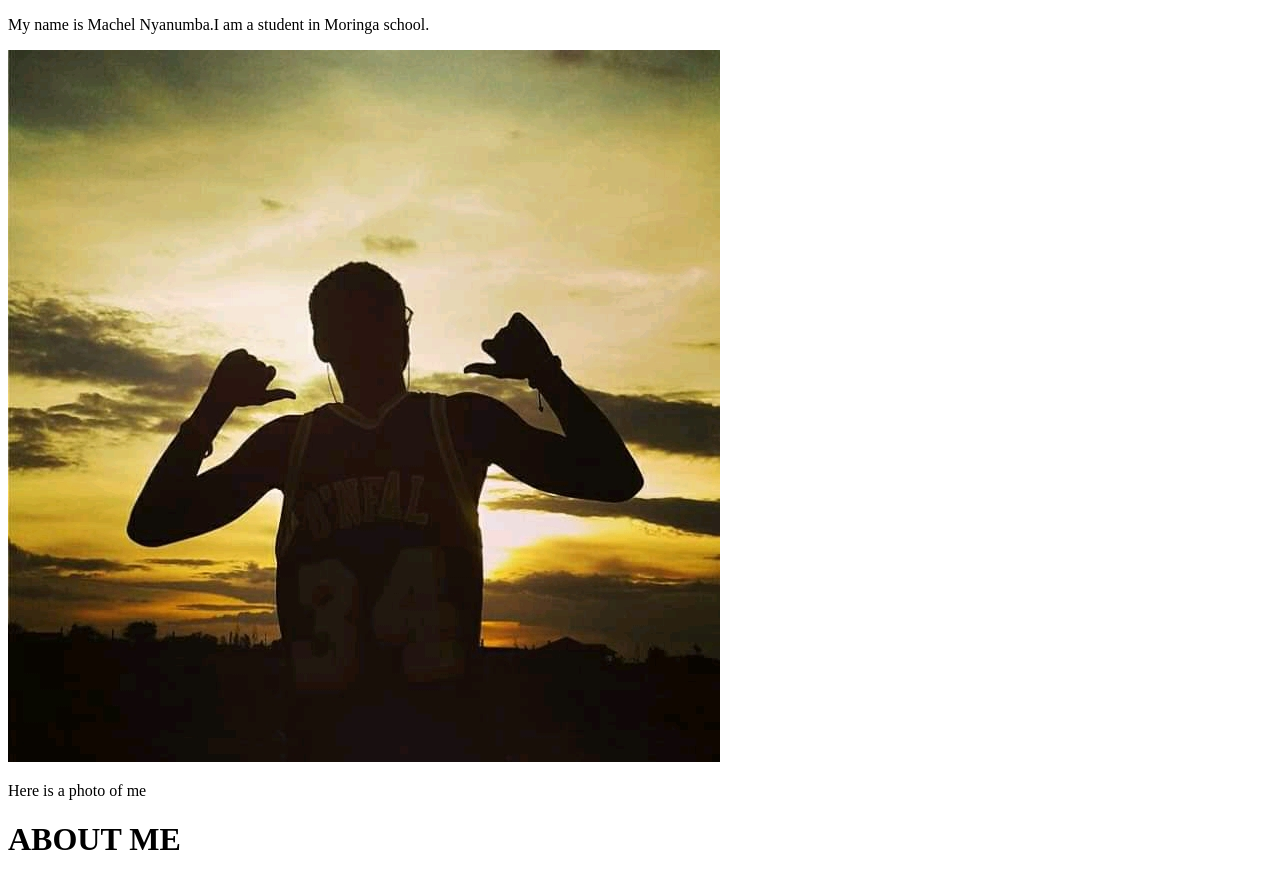
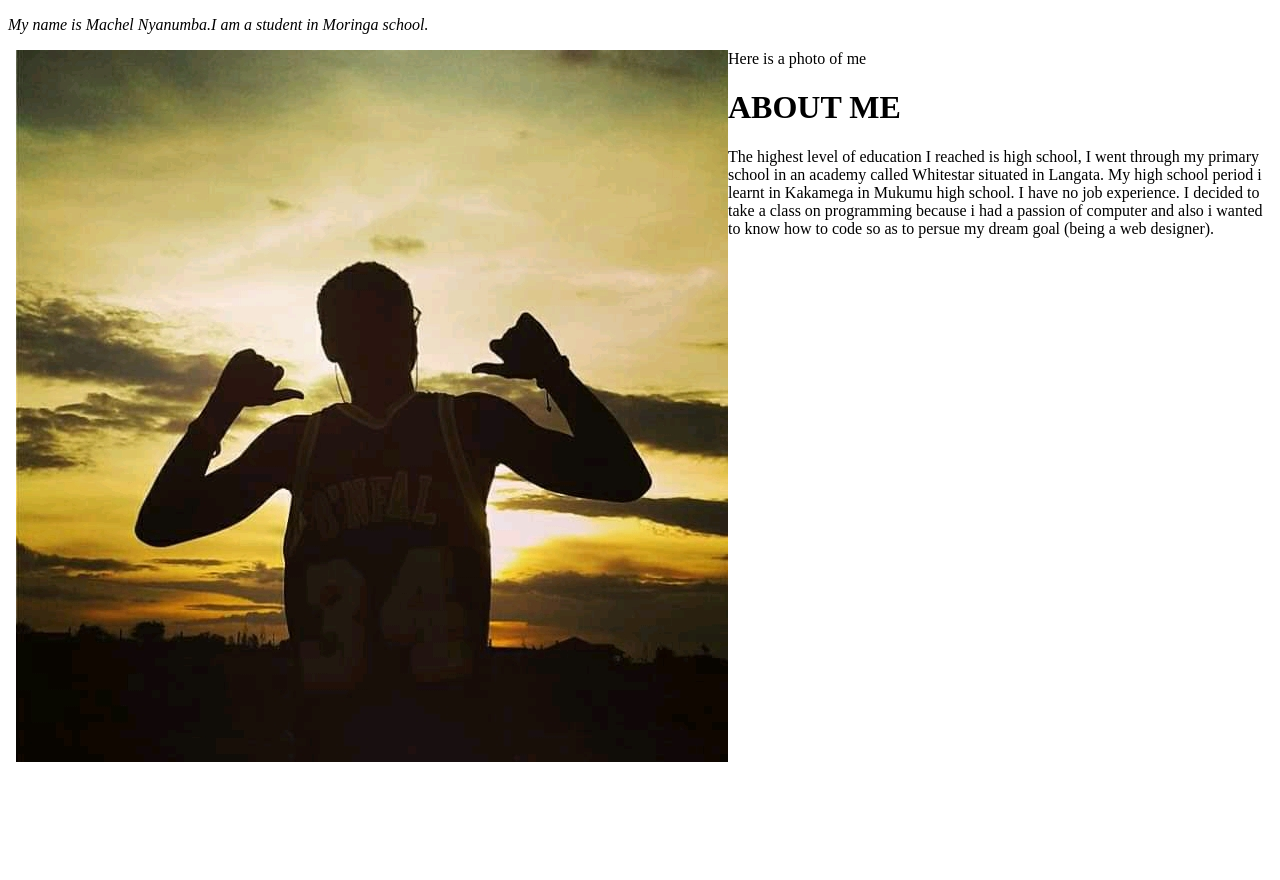
Before and after one commit to Machel54/Le-portfolio, a plain HTML site: page index.html in a window 1280 px wide. After the commit the page ends 800 px from the top, so only its background shows below. Drawn offline with Linux system fonts and the light colour scheme.

Commit message:
paragraph

```diff
--- a/css/styles.css
+++ b/css/styles.css
@@ -1,3 +1,4 @@
-images{
-  float: left;
+img{
+  float:left;
+  padding-left: 8px;
 }
--- a/index.html
+++ b/index.html
@@ -2,13 +2,14 @@
 <html>
   <head>
     <title>MY PORTFOLIO</title>
+    <link rel="stylesheet" href="/css/styles.css">
   </head>
   <body>
-    <p>My name is Machel Nyanumba.I am a student in Moringa school.</p>
+    <p><em>My name is Machel Nyanumba.I am a student in Moringa school.</em></p>
     <img src="images/image.jpg" alt="a picture of me">
     <p>Here is a photo of me</p>
     <div class="main">
     <h1><strong>ABOUT ME</strong></h1>
-    <p>
+    <p>The highest level of education I reached is high school, I went through my primary school in an academy called Whitestar situated in Langata. My high school period i learnt in Kakamega in Mukumu high school. I have no job experience. I decided to take a class on programming because i had a passion of computer and also i wanted to know how to code so as to persue my dream goal (being a web designer).</p>
   </body>
 </html>
```
